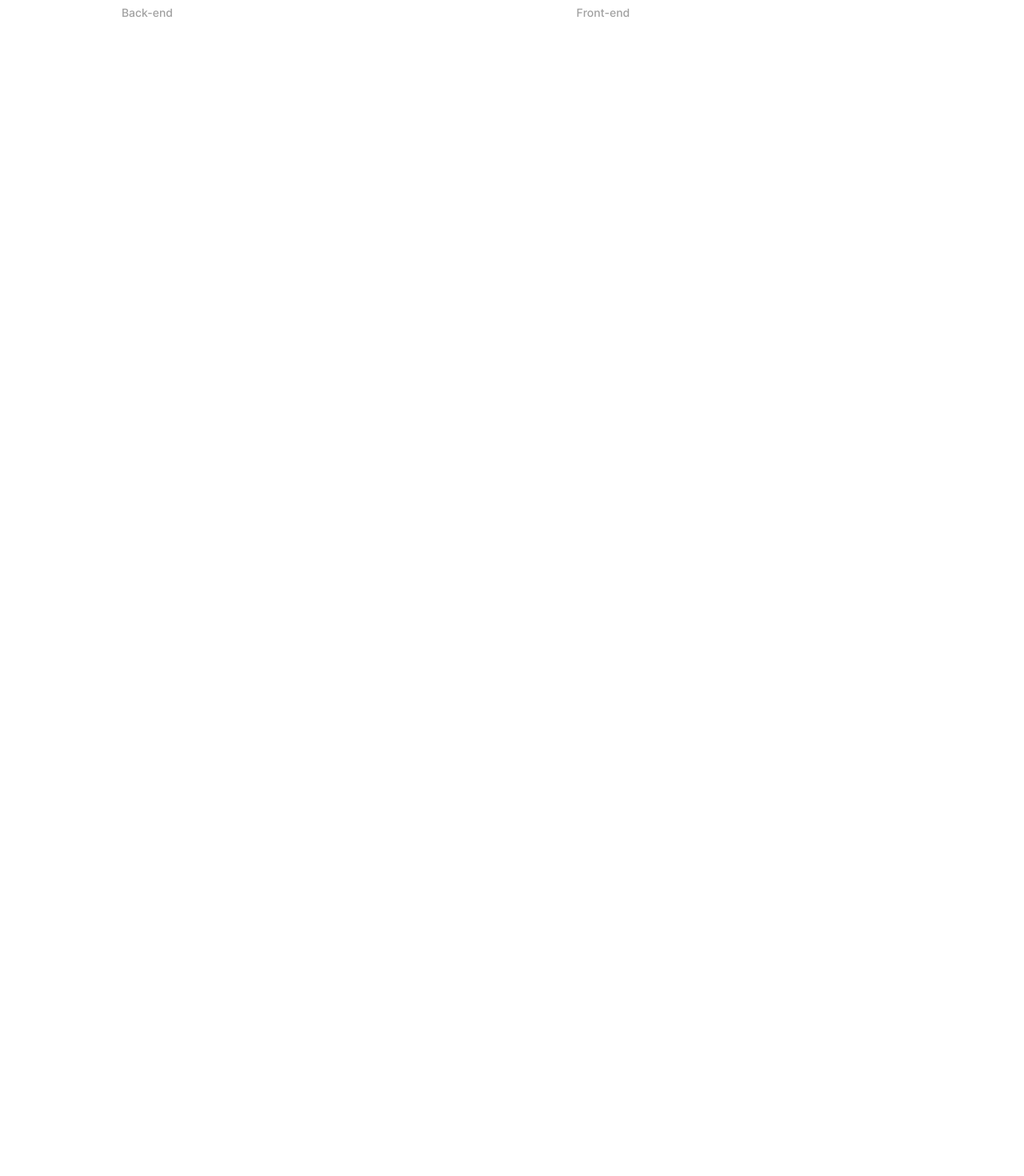
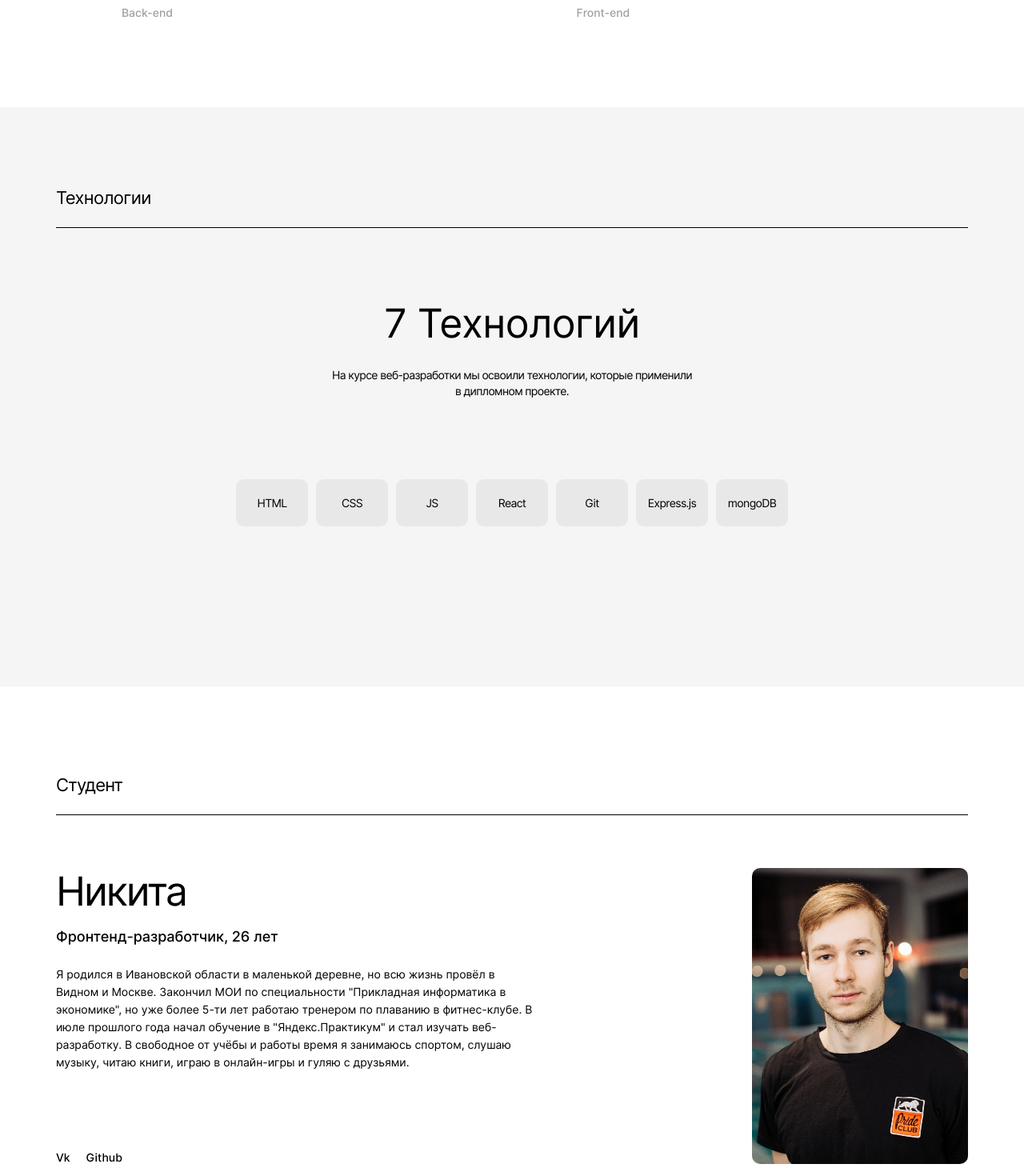
Before and after one commit to ShcherbinaNick/movies-explorer-frontend, a React (Create React App) app: page / in a window 1280 px wide. Shown: the part 1060-2530 px from the top of the page at 80% size. Before the commit the page ends 1194 px from the top, so only its background shows below. Built offline with nearby package versions, Linux system fonts and the light colour scheme.

Commit message:
about me, techs sections added

```diff
--- /dev/null
+++ b/src/components/AboutMe/AboutMe.css
@@ -0,0 +1,96 @@
+.about-me {
+  padding: 110px 70px 100px;
+}
+
+.about-me__title {
+  margin: 0 0 23px 0;
+  font-weight: 400;
+  font-size: 22px;
+  line-height: 27px;
+  letter-spacing: -0.04em;
+}
+
+.about-me__info {
+  border-top: 1px solid #000000;
+  padding: 66px 0 125px;
+  display: flex;
+  justify-content: space-between;
+}
+
+.about-me__text {
+  max-width: 600px;
+}
+
+.about-me__list {
+  margin: 0;
+  padding: 0;
+  list-style-type: none;
+}
+
+.about-me__name {
+  margin-bottom: 18px;
+}
+
+.about-me__subtitle {
+  margin: 0;
+  font-weight: 400;
+  font-size: 50px;
+  line-height: 58px;
+  letter-spacing: -0.04em;
+}
+
+.about-me__profession {
+  margin-bottom: 26px;
+}
+
+.about-me__profession-title {
+  margin: 0;
+  font-weight: 500;
+  font-size: 18px;
+  line-height: 20px;
+  mix-blend-mode: normal;
+}
+
+.about-me__desc {
+  margin-bottom: 99px;
+}
+
+.about-me__desc-text {
+  margin: 0;
+  font-weight: 400;
+  font-size: 14px;
+  line-height: 22px;
+  mix-blend-mode: normal;
+}
+
+.about-me__links {
+  display: flex;
+}
+
+.about-me__link {
+  margin-right: 20px;
+  display: block;
+  text-decoration: none;
+  font-weight: 500;
+  font-size: 14px;
+  line-height: 17px;
+  color: #000000;
+  transition: .4s all ease;
+}
+
+.about-me__link:last-of-type {
+  margin-right: 0;
+}
+
+.about-me__link:hover {
+  opacity: .6;
+  cursor: pointer;
+}
+
+.about-me__photo {
+  display: block;
+  object-fit: cover;
+  border-radius: 10px;
+  max-width: 270px;
+  width: 100%;
+}
--- a/src/components/AboutMe/AboutMe.js
+++ b/src/components/AboutMe/AboutMe.js
@@ -0,0 +1,36 @@
+import myPhoto from '../../images/myPhoto.jpg'
+
+function AboutMe() {
+  return (
+    <section className="about-me">
+      <h2 className="about-me__title">Студент</h2>
+      <div className="about-me__info">
+        <div className="about-me__text">
+          <ul className="about-me__list">
+            <li className="about-me__name">
+              <h3 className="about-me__subtitle">Никита</h3>
+            </li>
+            <li className="about-me__profession">
+              <h4 className="about-me__profession-title">Фронтенд-разработчик, 26 лет</h4>
+            </li>
+            <li className="about-me__desc">
+              <p className="about-me__desc-text">
+                Я родился в Ивановской области в маленькой деревне, но всю жизнь провёл в Видном и Москве.
+                Закончил МОИ по специальности "Прикладная информатика в экономике", но уже более 5-ти лет работаю тренером по плаванию в фитнес-клубе.
+                В июле прошлого года начал обучение в "Яндекс.Практикум" и стал изучать веб-разработку.
+                В свободное от учёбы и работы время я занимаюсь спортом, слушаю музыку, читаю книги, играю в онлайн-игры и гуляю с друзьями.
+              </p>
+            </li>
+            <li className="about-me__links">
+              <a className="about-me__link" href="https://vk.com/niksherful">Vk</a>
+              <a className="about-me__link" href="https://github.com/ShcherbinaNick">Github</a>
+            </li>
+          </ul>
+        </div>
+          <img className="about-me__photo" src={myPhoto} alt="фотография Никиты"/>
+      </div>
+    </section>
+  );
+}
+
+export default AboutMe;
--- a/src/components/Main/Main.js
+++ b/src/components/Main/Main.js
@@ -1,11 +1,15 @@
 import Promo from '../Promo/Promo';
 import AboutProject from '../AboutProject/AboutProject';
+import Techs from '../Techs/Techs';
+import AboutMe from '../AboutMe/AboutMe';
 
 function Main() {
   return (
     <main className="content">
       <Promo />
       <AboutProject />
+      <Techs />
+      <AboutMe />
     </main>
   );
 }
--- /dev/null
+++ b/src/components/Techs/Techs.css
@@ -0,0 +1,53 @@
+.techs {
+  padding: 100px 70px;
+  background-color: #F5F5F5;
+  letter-spacing: -0.04em;
+}
+
+.techs__title {
+  margin: 0 0 23px 0;
+  font-weight: 400;
+  font-size: 22px;
+  line-height: 27px;
+}
+
+.techs__info {
+  border-top: 1px solid #000000;
+  text-align: center;
+}
+
+.techs__subtitle {
+  margin: 90px 0 0 0;
+  font-weight: 400;
+  font-size: 50px;
+  line-height: 58px;
+}
+
+.techs__desc {
+  margin: 26px auto 0;
+  max-width: 460px;
+  font-weight: 400;
+  font-size: 14px;
+  line-height: 20px;
+}
+
+.techs__list {
+  margin: 100px auto;
+  padding: 0;
+  list-style-type: none;
+  display: flex;
+  max-width: 690px;
+  justify-content: space-between;
+  align-items: center;
+}
+
+.techs__list-item {
+  font-weight: 400;
+  font-size: 14px;
+  line-height: 17px;
+  background: #E8E8E8;
+  border-radius: 10px;
+  padding: 21px 0;
+  max-width: 90px;
+  width: 100%;
+}
--- a/src/components/Techs/Techs.js
+++ b/src/components/Techs/Techs.js
@@ -0,0 +1,22 @@
+function Techs() {
+  return (
+    <section className="techs">
+      <h2 className="techs__title">Технологии</h2>
+      <div className="techs__info">
+        <h3 className="techs__subtitle">7 Технологий</h3>
+        <p className="techs__desc">На курсе веб-разработки мы освоили технологии, которые применили в дипломном проекте.</p>
+        <ul className="techs__list">
+          <li className="techs__list-item">HTML</li>
+          <li className="techs__list-item">CSS</li>
+          <li className="techs__list-item">JS</li>
+          <li className="techs__list-item">React</li>
+          <li className="techs__list-item">Git</li>
+          <li className="techs__list-item">Express.js</li>
+          <li className="techs__list-item">mongoDB</li>
+        </ul>
+      </div>
+    </section>
+  );
+}
+
+export default Techs;
--- a/src/index.css
+++ b/src/index.css
@@ -1,10 +1,14 @@
 @import url(./vendor/normalize.css);
 @import url(./vendor/fonts/font.css);
 
-@import url(./components/Header/header.css);
+@import url(./components/Header/Header.css);
 
 @import url(./components/Promo/Promo.css);
 
 @import url(./components/NavTab/NavTab.css);
 
 @import url(./components/AboutProject/AboutProject.css);
+
+@import url(./components/Techs/Techs.css);
+
+@import url(./components/AboutMe/AboutMe.css);
```
Also changed, not shown: src/images/myPhoto.jpg (added).
